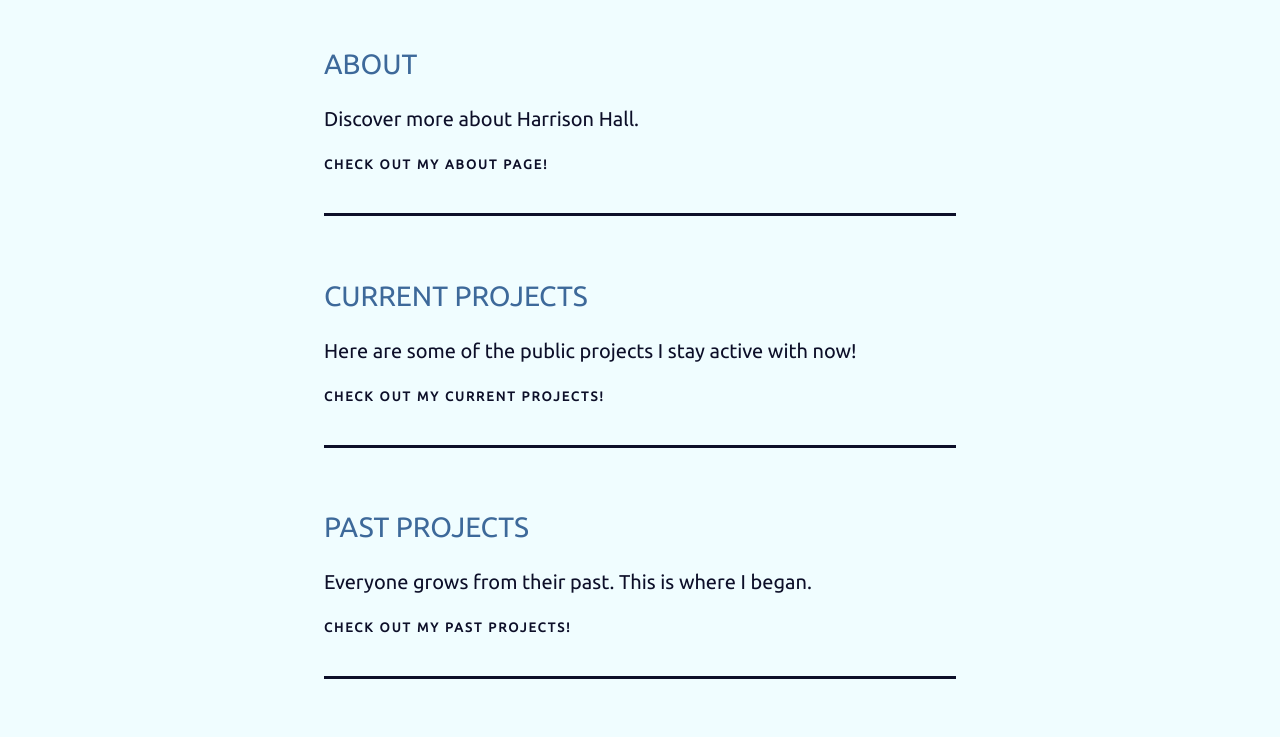
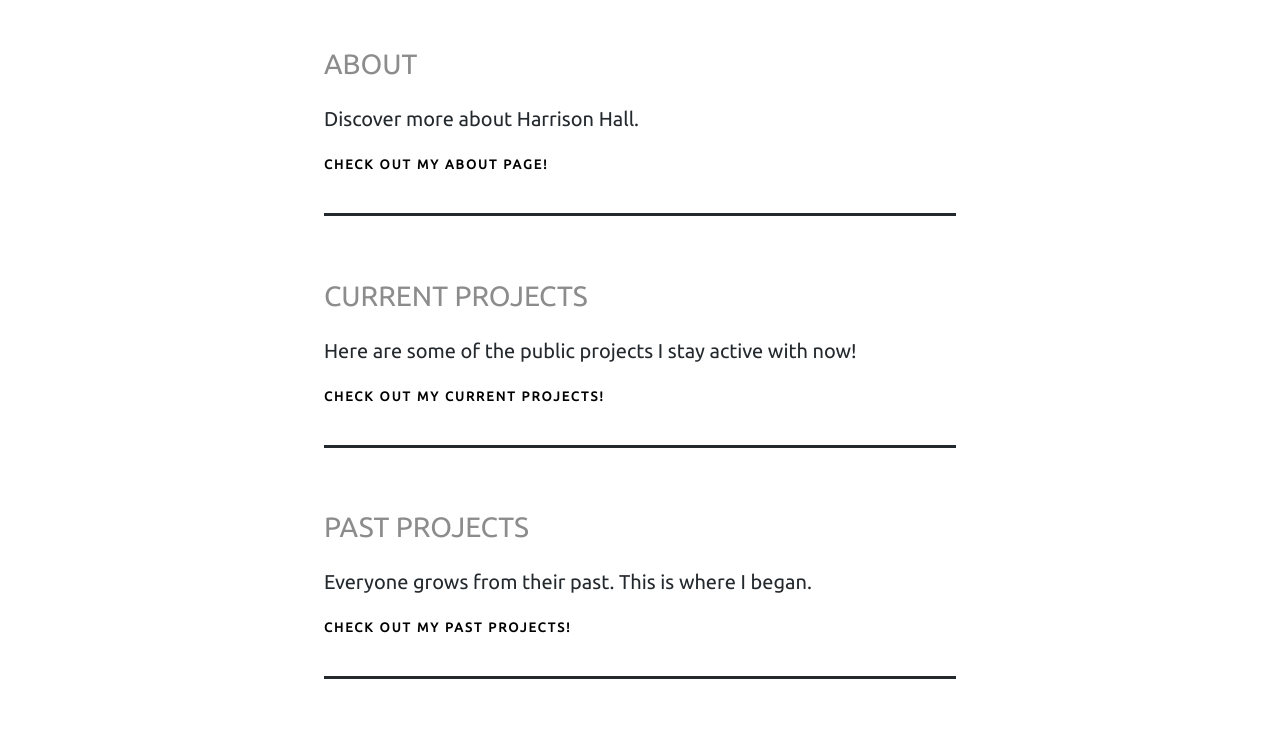
Before and after one commit to HarrisonHall/harrisonhall.github.io, a plain HTML site: page index.html in a window 1280 px wide. Shown: the part 183-920 px from the top of the page. Drawn offline with Linux system fonts and the light colour scheme.

Commit message:
color swap

```diff
--- a/mainindex.css
+++ b/mainindex.css
@@ -15,13 +15,20 @@
 	--maincolor: #2c3e50;
 	/**/
 
-	/*New Scheme 2*/
+	/*New Scheme 2
 	--maincolor: #3D699A;
 	--secondarycolor: #0D0F29;
 	--nameandbutton: #ACC2DB;
 	--linkcolor: #0D0F29;
 	--background: #F0FDFF; /*ACC2DB*/
-	/**/
+    /**/
+        /*Gray Scheme*/
+    	--maincolor: #8C8C8C;
+	--secondarycolor: #24292E;
+	--nameandbutton: #8C8C8C;
+	--linkcolor: #000000;
+	--background: #FFFFFF;
+        /**/
 
 	/*Dappled Macaroon
 	--maincolor: #e8b3a4;
```
